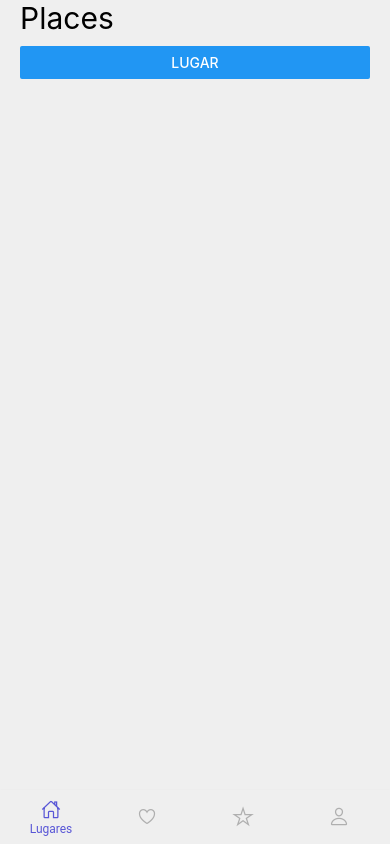
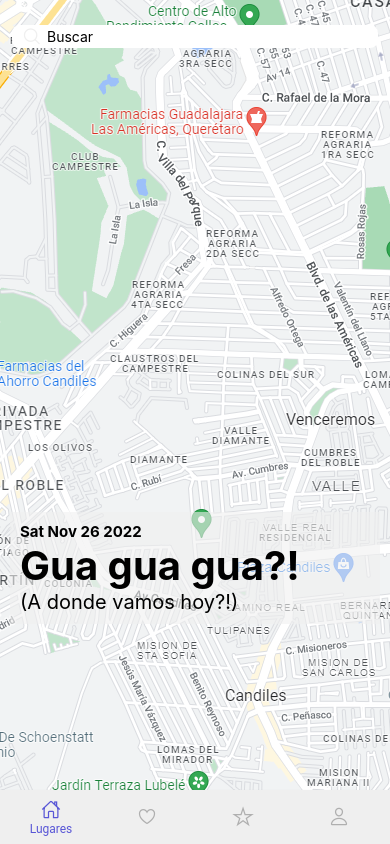
Before and after one commit to CharlyEstudio/worldpet, a React Native app: screen / in a window 390 px wide. Built offline with nearby package versions, Linux system fonts and the light colour scheme.

Commit message:
Pantalla principal

```diff
--- a/src/Screens/Favorites/Favorites.tsx
+++ b/src/Screens/Favorites/Favorites.tsx
@@ -2,7 +2,7 @@ import { View, Text, Button } from 'react-native';
 import React from 'react';
 
 // Styles
-import { styles } from '../../themes/appTheme';
+import { stylesGlobal } from '../../themes/appTheme';
 
 // ENUMS
 import { NavigationEnum } from '../../utils/enums/navigation.enum';
@@ -12,8 +12,8 @@ import { NavigationProps } from '../../utils/interfaces/navigationProps.interfac
 
 const Favorites = ({navigation}: NavigationProps) => {
   return (
-    <View style={styles.globalMargin}>
-      <Text style={styles.title}>Favorites</Text>
+    <View style={stylesGlobal.globalMargin}>
+      <Text style={stylesGlobal.title}>Favorites</Text>
       <Button
         title='Ir a Lugar'
         onPress={() => navigation.navigate(NavigationEnum.TOP_TAP_NAVIGATOR_PLACE, {id: 2, place: 'Candiles'})}
--- a/src/Screens/Information/Information.tsx
+++ b/src/Screens/Information/Information.tsx
@@ -5,12 +5,12 @@ import React from 'react';
 import { NavigationProps } from '../../utils/interfaces/navigationProps.interface';
 
 // Styles
-import { styles } from '../../themes/appTheme';
+import { stylesGlobal } from '../../themes/appTheme';
 
 const Information = ({navigation, route}: NavigationProps) => {
   return (
-    <View style={styles.globalMargin}>
-      <Text style={styles.title}>Place</Text>
+    <View style={stylesGlobal.globalMargin}>
+      <Text style={stylesGlobal.title}>Place</Text>
       <Button
         title='Regresar'
         onPress={() => navigation.pop()}
--- a/src/Screens/Place/Place.tsx
+++ b/src/Screens/Place/Place.tsx
@@ -3,7 +3,7 @@ import React from 'react';
 import {StackScreenProps} from '@react-navigation/stack';
 
 // Styles
-import { styles } from '../../themes/appTheme';
+import { stylesGlobal } from '../../themes/appTheme';
 
 // Types
 import { RootStackParams } from '../../utils/types/rootStackPramas.type';
@@ -17,9 +17,9 @@ const Place = ({navigation, route}: CustomNavigationProps) => {
   const params = route.params;
 
   return (
-    <View style={styles.globalMargin}>
+    <View style={stylesGlobal.globalMargin}>
       <Text>Hola</Text>
-      <Text style={styles.title}>{params.place}</Text>
+      <Text style={stylesGlobal.title}>{params.place}</Text>
       <Button
         title='Regresar'
         onPress={() => navigation.pop()}
--- a/src/Screens/Places/Places.tsx
+++ b/src/Screens/Places/Places.tsx
@@ -1,4 +1,4 @@
-import { View, Text, Button } from 'react-native';
+import { View, Text, Button, Image, StyleSheet } from 'react-native';
 import React from 'react';
 
 // ENUMS
@@ -6,18 +6,41 @@ import { NavigationEnum } from '../../utils/enums/navigation.enum';
 
 // Models
 import { NavigationProps } from '../../utils/interfaces/navigationProps.interface';
-import { styles } from '../../themes/appTheme';
+
+// Styles
+import { stylesGlobal } from '../../themes/appTheme';
+
+// Components
+import Search from '../../components/Search';
+import Greatings from '../../components/Greatings';
+
+// Images
+const background = require('../../assets/imgs/maps.png');
 
 const Places = ({navigation}: NavigationProps) => {
   return (
-    <View style={styles.globalMargin}>
-      <Text style={styles.title}>Places</Text>
-      <Button
-        title='Lugar'
-        onPress={() => navigation.navigate(NavigationEnum.TOP_TAP_NAVIGATOR_PLACE, {id: 1, place: 'Milenio III'})}
-      />
+    <View style={[stylesGlobal.globalMargin, styles.container]}>
+      <Search />
+      <Greatings />
+      <Image style={styles.image} source={background} />
     </View>
   );
 };
 
+/*
+<Button
+        title='Lugar'
+        onPress={() => navigation.navigate(NavigationEnum.TOP_TAP_NAVIGATOR_PLACE, {id: 1, place: 'Milenio III'})}
+      />
+*/
+
+const styles = StyleSheet.create({
+  container: {
+    zIndex: 1,
+  },
+  image: {
+    zIndex: 1,
+  },
+});
+
 export default Places;
--- a/src/Screens/Profile/Profile.tsx
+++ b/src/Screens/Profile/Profile.tsx
@@ -2,12 +2,12 @@ import { View, Text } from 'react-native';
 import React from 'react';
 
 // Styles
-import { styles } from '../../themes/appTheme';
+import { stylesGlobal } from '../../themes/appTheme';
 
 const Profile = () => {
   return (
-    <View style={styles.globalMargin}>
-      <Text style={styles.title}>Profile</Text>
+    <View style={stylesGlobal.globalMargin}>
+      <Text style={stylesGlobal.title}>Profile</Text>
     </View>
   );
 };
--- a/src/Screens/Rankin/Rankin.tsx
+++ b/src/Screens/Rankin/Rankin.tsx
@@ -2,7 +2,7 @@ import { View, Text, Button } from 'react-native';
 import React from 'react';
 
 // Styles
-import { styles } from '../../themes/appTheme';
+import { stylesGlobal } from '../../themes/appTheme';
 
 // ENUMS
 import { NavigationEnum } from '../../utils/enums/navigation.enum';
@@ -12,8 +12,8 @@ import { NavigationProps } from '../../utils/interfaces/navigationProps.interfac
 
 const Rankin = ({navigation}: NavigationProps) => {
   return (
-    <View style={styles.globalMargin}>
-      <Text style={styles.title}>Rankin</Text>
+    <View style={stylesGlobal.globalMargin}>
+      <Text style={stylesGlobal.title}>Rankin</Text>
       <Button
         title='Ir a Lugar'
         onPress={() => navigation.navigate(NavigationEnum.TOP_TAP_NAVIGATOR_PLACE, {id: 3, place: 'Paseos del Bosque'})}
--- /dev/null
+++ b/src/components/Greatings.tsx
@@ -0,0 +1,48 @@
+import { View, Text, StyleSheet } from 'react-native'
+import React from 'react'
+import { ColorsEnum } from '../utils/enums/colors.enum';
+
+const Greatings = () => {
+  const date = new Date();
+
+  return (
+    <View style={styles.greatings}>
+      <View style={styles.card}>
+        <Text style={styles.date}>{date.toDateString()}</Text>
+        <Text style={styles.messageDog}>Gua gua gua?!</Text>
+        <Text style={styles.messageTraductor}>(A donde vamos hoy?!)</Text>
+      </View>
+    </View>
+  )
+}
+
+const styles = StyleSheet.create({
+  greatings: {
+    width: '100%',
+    zIndex: 9,
+    bottom: 0,
+    marginBottom: 220,
+    position: 'absolute',
+  },
+  card: {
+    padding: 10,
+    margin: 10,
+    backgroundColor: ColorsEnum.GRAY_LIGTH_OPACITY,
+  },
+  date: {
+    fontSize: 15,
+    color: ColorsEnum.DARK,
+    fontWeight: 'bold',
+  },
+  messageDog: {
+    fontSize: 40,
+    color: ColorsEnum.DARK,
+    fontWeight: 'bold',
+  },
+  messageTraductor: {
+    fontSize: 20,
+    color: ColorsEnum.DARK,
+  },
+});
+
+export default Greatings
--- /dev/null
+++ b/src/components/Search.tsx
@@ -0,0 +1,62 @@
+import { View, Text, StyleSheet, TextInput } from 'react-native';
+import React, { useState } from 'react';
+
+// ENUMS
+import { ColorsEnum } from '../utils/enums/colors.enum';
+import { IconsEnum } from '../utils/enums/icons.enum';
+
+// Utils
+import { getIconCustom } from '../utils/helpers/navigation';
+
+const Search = () => {
+  const [text, onChangeText] = useState("");
+  const [number, onChangeNumber] = useState(null);
+
+  return (
+    <View style={styles.search}>
+      <View style={[styles.card, styles.shadowProp, styles.elevation]}>
+        {getIconCustom(IconsEnum.SEARCH, ColorsEnum.GRAY_LIGTH)}
+        <TextInput
+          style={styles.input}
+          onChangeText={onChangeText}
+          value={text}
+          placeholder='Buscar'
+        />
+      </View>
+    </View>
+  );
+};
+
+const styles = StyleSheet.create({
+  search: {
+    width: '100%',
+    zIndex: 9,
+    position: 'absolute',
+  },
+  card: {
+    marginVertical: 25,
+    marginHorizontal: 12,
+    paddingHorizontal: 10,
+    backgroundColor: ColorsEnum.WHITE,
+    borderRadius: 8,
+    display: 'flex',
+    flexDirection: 'row',
+    alignItems: 'center',
+    justifyContent: 'flex-start',
+  },
+  shadowProp: {
+    shadowColor: ColorsEnum.GRAY_LIGTH_IOS,
+    shadowOffset: {width: -2, height: 4},
+    shadowOpacity: 0.2,
+    shadowRadius: 3,
+  },
+  elevation: {
+    elevation: 20,
+    shadowColor: ColorsEnum.GRAY_LIGTH_ANDROID,
+  },
+  input: {
+    marginLeft: 5,
+  },
+});
+
+export default Search;
--- a/src/themes/appTheme.tsx
+++ b/src/themes/appTheme.tsx
@@ -1,9 +1,7 @@
 import {StyleSheet} from 'react-native';
 
-export const styles = StyleSheet.create({
-    globalMargin: {
-        marginHorizontal: 20,
-    },
+export const stylesGlobal = StyleSheet.create({
+    globalMargin: {},
     title: {
         fontSize: 30,
         marginBottom: 10,
--- a/src/utils/enums/colors.enum.tsx
+++ b/src/utils/enums/colors.enum.tsx
@@ -3,4 +3,8 @@ export enum ColorsEnum {
     PRIMARY_INACTIVE = '#afafaf',
     WHITE = 'white',
     GRAY_LIGTH = '#efefef',
+    GRAY_LIGTH_OPACITY = 'rgba(240, 240, 240, 0.6)',
+    GRAY_LIGTH_IOS = '#171717',
+    GRAY_LIGTH_ANDROID = '#52006A',
+    DARK = 'black',
 }
--- a/src/utils/enums/icons.enum.tsx
+++ b/src/utils/enums/icons.enum.tsx
@@ -6,4 +6,5 @@ export enum IconsEnum {
   PLACE = 'navigate-outline',
   PICTURES = 'images-outline',
   COMMENTS = 'chatbubbles-outline',
+  SEARCH = 'search-outline',
 }
--- a/src/utils/helpers/navigation.tsx
+++ b/src/utils/helpers/navigation.tsx
@@ -48,3 +48,7 @@ export const getIconTopTap = (name: string, color: string, size: number = 20) =>
 
   return <Icon name={iconName} size={size} color={color} />;
 };
+
+export const getIconCustom = (icon: string, color: string, size: number = 20) => {
+  return <Icon name={icon} size={size} color={color} />;
+};
```
Also changed, not shown: src/assets/imgs/maps.png (added).
